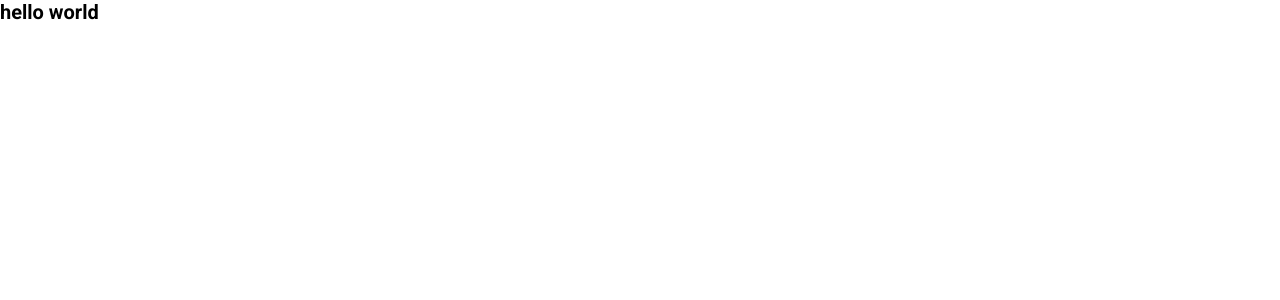
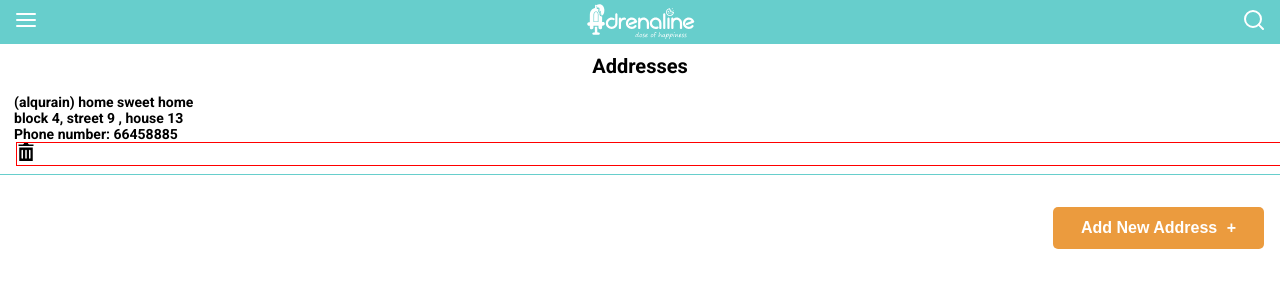
Before and after one commit to OthmanFaiz/frameshop, a Next.js app: page /accountDetails in a window 1280 px wide. Shown: the top 300 px of the page. Built offline with nearby package versions, Linux system fonts and the light colour scheme.

Commit message:
add html , css layout for personal page details

```diff
--- a/components/AccountDetails/Main.js
+++ b/components/AccountDetails/Main.js
@@ -1,7 +1,46 @@
+import classes from './Main.module.css';
+import Link from 'next/link';
+import { useState } from 'react';
+import { useRouter } from 'next/router';
+import Image from 'next/image';
+
 export default function Main() {
+	const [showAddress, setshowAddress] = useState(false);
+
+	function deleteAddress() {
+		setshowAddress(!showAddress);
+	}
 	return (
-		<div>
-			<h1>hello world</h1>
-		</div>
+		<>
+			<section className={classes.card}>
+				<h1 className={classes.card_title}>Addresses</h1>
+				<div className={classes.card_control}>
+					<h3 className={classes.card_control_name}>
+						(alqurain) <span> home sweet home</span>
+					</h3>
+					<h3 className={classes.card_control_address}>
+						block 4, street 9 , house 13
+					</h3>
+					<h3 className={classes.card_control_phone}>
+						Phone number: <span>66458885</span>
+					</h3>
+					<div className={classes.card_control_trash}>
+						<Image
+							src='/images/svg/trash.svg'
+							alt=''
+							width={18}
+							height={18}
+							onClick={deleteAddress}
+						/>
+					</div>
+				</div>
+				<div className={classes.control}>
+					<button className={classes.control_button}>
+						Add New Address
+						<span className={classes.control_button_plus}> +</span>
+					</button>
+				</div>
+			</section>
+		</>
 	);
 }
--- /dev/null
+++ b/components/AccountDetails/Main.module.css
@@ -0,0 +1,73 @@
+/*=====================
+   Short Cuts
+  =====================*/
+
+.flex {
+	display: flex;
+}
+
+.flex__sb {
+	justify-content: space-between;
+}
+
+.flex__col {
+	flex-direction: column;
+}
+/*=====================
+   layout
+  =====================*/
+
+.card {
+	width: 100%;
+	margin: 0 auto;
+}
+
+.card_title {
+	text-align: center;
+	margin-top: 10px;
+	font-size: var(--fs-title);
+}
+
+.card_control {
+	display: flex;
+	flex-direction: column;
+	justify-content: flex-start;
+	border-bottom: 1px solid #67cecc;
+	padding-bottom: 0.5em;
+	margin-top: 1em;
+}
+
+.card_control_name,
+.card_control_address,
+.card_control_phone {
+	margin-left: 1em;
+}
+
+.card_control_trash {
+	border: 1px solid red;
+	width: 100%;
+
+	margin-left: 1em;
+}
+
+.control {
+	margin-top: 2em;
+	margin-right: 1em;
+	text-align: right;
+}
+
+.control_button {
+	cursor: pointer;
+	border: none;
+	padding: 0.75em 1.75em;
+	border-radius: 5px;
+	background-color: var(--clr-action);
+	font-weight: var(--fw-600);
+	color: white;
+	font-size: var(--fs-dish);
+}
+.control_button_plus {
+	color: white;
+	margin-left: 5px;
+	font-size: var(--fs-dish);
+}
--- a/pages/accountDetails.js
+++ b/pages/accountDetails.js
@@ -1,8 +1,10 @@
 import Main from '../components/AccountDetails/Main';
+import Headers from '../components/Layout/Header';
 
 export default function AccountDetails() {
 	return (
 		<>
+			<Headers />
 			<Main />
 		</>
 	);
```
Also changed, not shown: public/images/svg/trash.svg (added), 1 other file (tests, documents, lock files or other folders).
